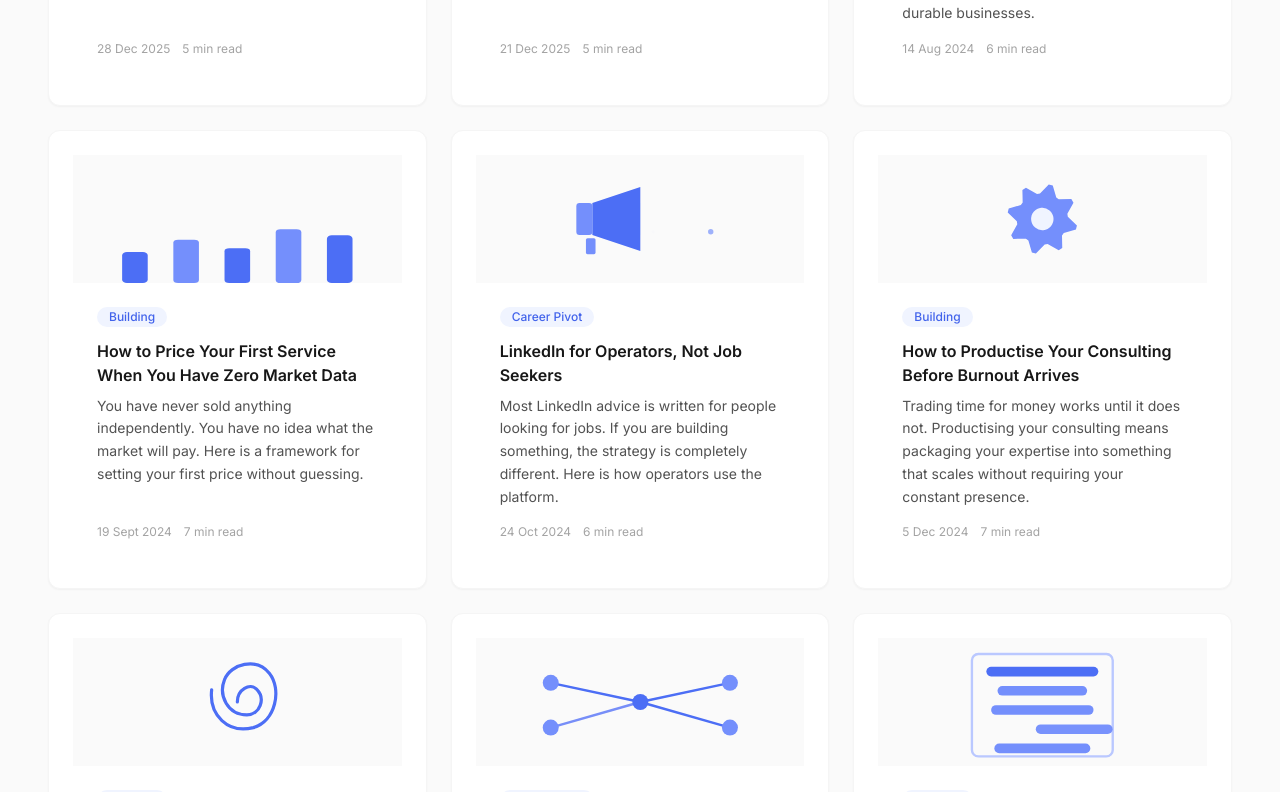
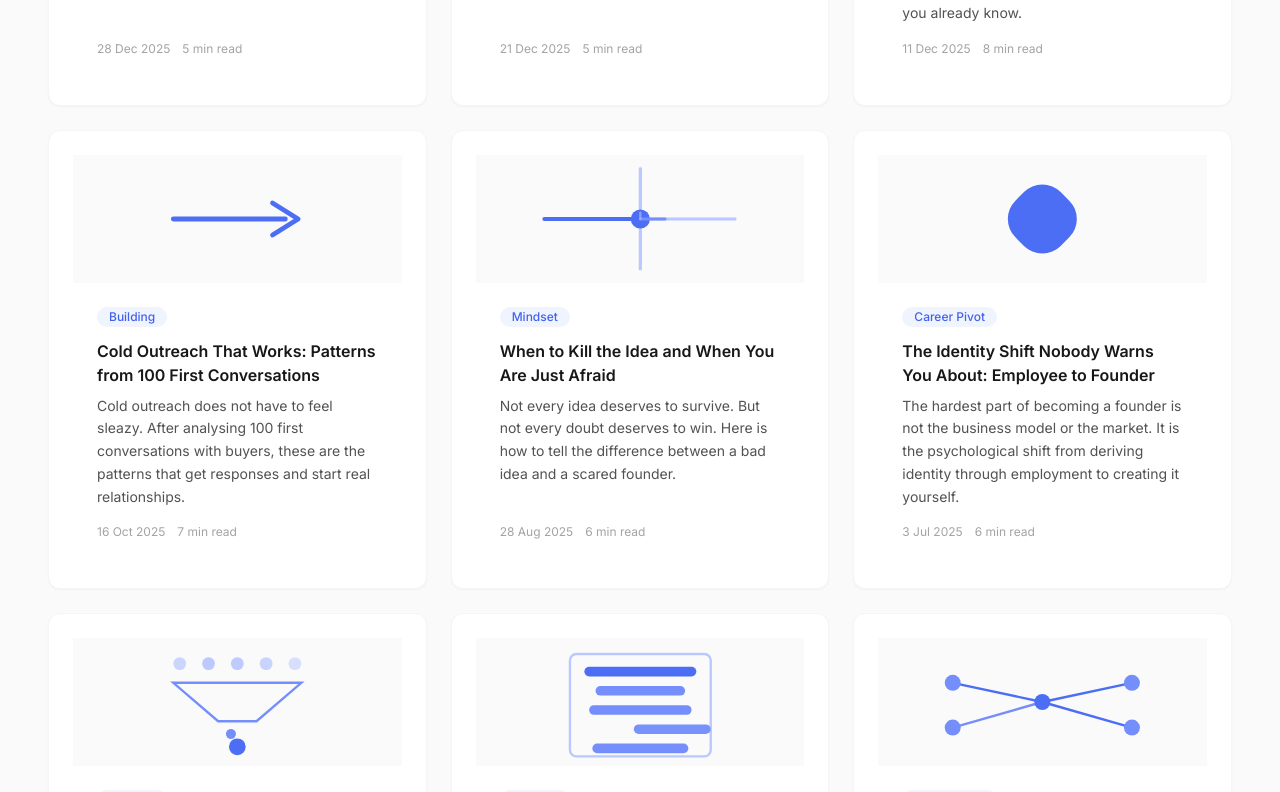
Before and after one commit to SMEAutomate/vibepreneur, a Next.js app: page /blog in a window 1280 px wide. Shown: the part 2746-3538 px from the top of the page. Built offline with nearby package versions, Linux system fonts and the light colour scheme.

Commit message:
Sort blog grid by date, newest first

```diff
--- a/app/(marketing)/blog/blog-grid.tsx
+++ b/app/(marketing)/blog/blog-grid.tsx
@@ -92,10 +92,12 @@ function GridCard({ post, index }: { post: BlogPost; index: number }) {
 export function BlogGrid() {
   const [active, setActive] = useState<(typeof CATEGORIES)[number]>("All");
 
+  const sorted = [...blogPosts].sort(
+    (a, b) => new Date(b.date).getTime() - new Date(a.date).getTime()
+  );
+
   const filtered =
-    active === "All"
-      ? blogPosts
-      : blogPosts.filter((p) => p.category === active);
+    active === "All" ? sorted : sorted.filter((p) => p.category === active);
 
   const hero = filtered[0];
   const rest = filtered.slice(1);
```
